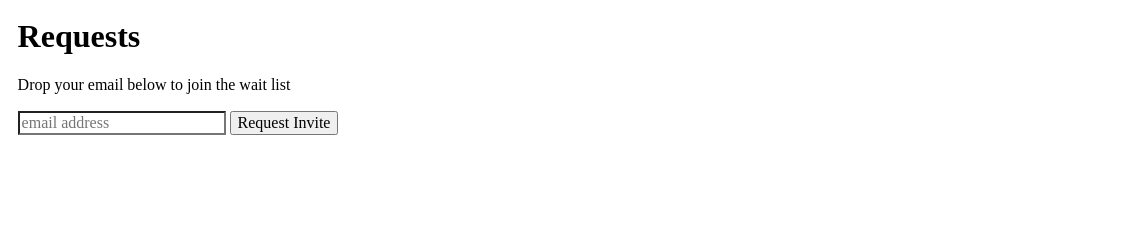
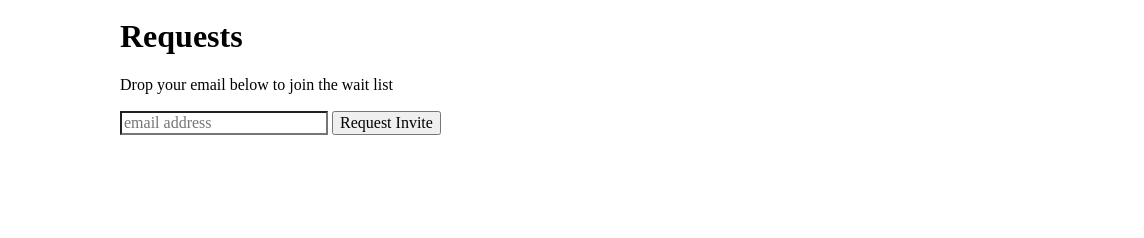
Before and after one commit to JakeBrossman/InClass-Demo-S23, a plain HTML site: page deploy/index.html in a window 1280 px wide. Shown: the part 834-1072 px from the top of the page, 136-1280 px from the left. Drawn offline with Linux system fonts and the light colour scheme.

Commit message:
finsihed in class demo

```diff
--- a/dev/scss/helpers/_variables.scss
+++ b/dev/scss/helpers/_variables.scss
@@ -12,9 +12,12 @@ $screen-md-min: 768px;
 // Large tablets and small desktops
 $screen-lg-min: 1024px;
 
-// Large desktops
+// xLarge desktops
 $screen-xl-min: 1200px;
 
+
+// xxLarge desktops
+$screen-xxl-min: 1440px;
 
 // Colors vars
 :root {
--- a/dev/scss/sections/_about.scss
+++ b/dev/scss/sections/_about.scss
@@ -9,7 +9,9 @@
     @include md{
         grid-template-columns: 12% auto 12%;
     }
-
+@include xxl{
+    grid-template-columns: auto 1440px auto;
+}
     >div{
         grid-area: about ;
 
--- a/dev/scss/sections/_partners.scss
+++ b/dev/scss/sections/_partners.scss
@@ -5,6 +5,10 @@
   display: grid;
   grid-template-columns: 16px auto 16px;
   grid-template-areas: ". partners .";
+
+  @include xxl{
+   grid-template-columns: auto 1440px auto;
+}
 
   > div {
     grid-area: partners;
@@ -36,28 +40,41 @@
       }
 
       #p1 {
+         @include xl{
             grid-area: p1;
          }
 
+      }
+
       #p2 {
+         @include xl{
             grid-area: p2;
+         }
       }
 
       #p3 {
+         @include xl{
             grid-area: p3;
+         }
       }
 
       #p4 {
+         @include xl{
             grid-area: p4;
+         }
       }
 
       #p5 {
+         @include xl{
             grid-area: p5;
+         }
       }
 
       #p6 {
+         @include xl{
             grid-area: p6;
          }
       }
     }
   }
+}
--- a/dev/scss/sections/_requests.scss
+++ b/dev/scss/sections/_requests.scss
@@ -10,8 +10,12 @@
         @include md{
             grid-template-columns: 12% auto 12%;
         }
-
-
+        @include xl{
+            grid-template-columns: 20% auto 20%;
+        }
+        @include xxl{
+            grid-template-columns: auto 1440px auto;
+        }
         >div{
             grid-area: requests ;
 
```
Also changed, not shown: deploy/css/styles.css. Lines whose indentation alone changed are shown as unchanged.
